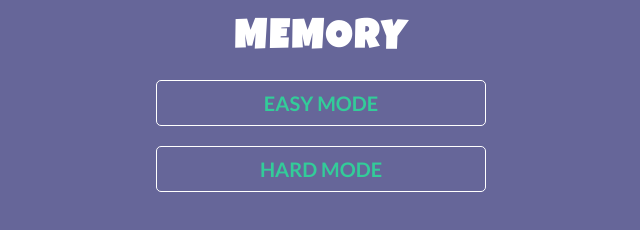
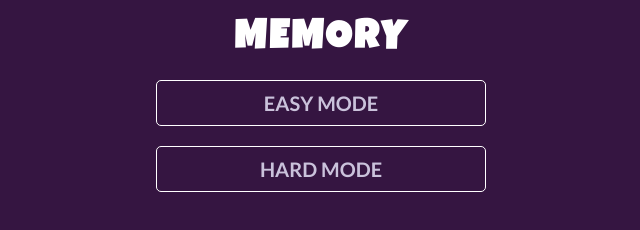
Before and after one commit to serenascalzi/Memory, a plain HTML site: page index.html in a window 1280 px wide. Shown: the whole page, without its empty margins (319-959 px from the left). Drawn offline with nearby package versions, Linux system fonts and the light colour scheme.

Commit message:
update styles & add comments

```diff
--- a/css/gamestyles.css
+++ b/css/gamestyles.css
@@ -1,3 +1,8 @@
+/*
+Colors	Paper Source Colorscope: Aubergine, Plum
+Fonts	Google Fonts: Lato, Luckiest Guy
+*/
+
 * {
 	margin:0;
 	padding:0;
@@ -14,7 +19,7 @@ html {
 body {
 	width:740px;
 	margin:20px auto;
-	background-color:rgb(102,102,153);
+	background-color:rgb(53,21,65);
 }
 
 header {
@@ -24,12 +29,12 @@ header {
 	letter-spacing:3px;
 	text-align:center;
 	text-transform:uppercase;
-	color:white;
+	color:rgb(255,255,255);
 }
 
 .title {
 	text-decoration:none;
-	color:rgb(51,204,153);
+	color:rgb(202,194,219);
 }
 
 main {
@@ -50,14 +55,14 @@ button {
 	padding:10px;
 	font-size:60px;
 	text-align:center;
-	background-color:rgb(102,102,153);
+	background-color:rgb(53,21,65);
 	outline:0;
 }
 
 .start {
 	opacity:0;
 	transition:opacity 0.25s;
-	color:white;
+	color:rgb(255,255,255);
 	cursor:pointer;
 }
 
@@ -66,7 +71,7 @@ button {
 }
 
 .match {
-	color:rgb(51,153,153);
+	color:rgb(202,194,219);
 	cursor:none;
 }
 
@@ -77,7 +82,7 @@ footer {
 	font-family:'Lato', sans-serif;
 	font-size:18px;
 	text-transform:uppercase;
-	color:white;
+	color:rgb(255,255,255);
 }
 
 footer > div {
--- a/css/menustyles.css
+++ b/css/menustyles.css
@@ -1,3 +1,8 @@
+/*
+Colors	Paper Source Colorscope: Aubergine, Plum
+Fonts	Google Fonts: Lato, Luckiest Guy
+*/
+
 * {
 	margin:0;
 	padding:0;
@@ -14,7 +19,7 @@ html {
 body {
 	width:370px;
 	margin:20px auto;
-	background-color:rgb(102,102,153);
+	background-color:rgb(53,21,65);
 }
 
 header {
@@ -24,7 +29,7 @@ header {
 	letter-spacing:3px;
 	text-align:center;
 	text-transform:uppercase;
-	color:white;
+	color:rgb(255,255,255);
 }
 
 main {
@@ -46,5 +51,5 @@ main > div > a {
 	font-weight:bold;
 	text-transform:uppercase;
 	text-decoration:none;
-	color:rgb(51,204,153);
+	color:rgb(202,194,219);
 }
```
